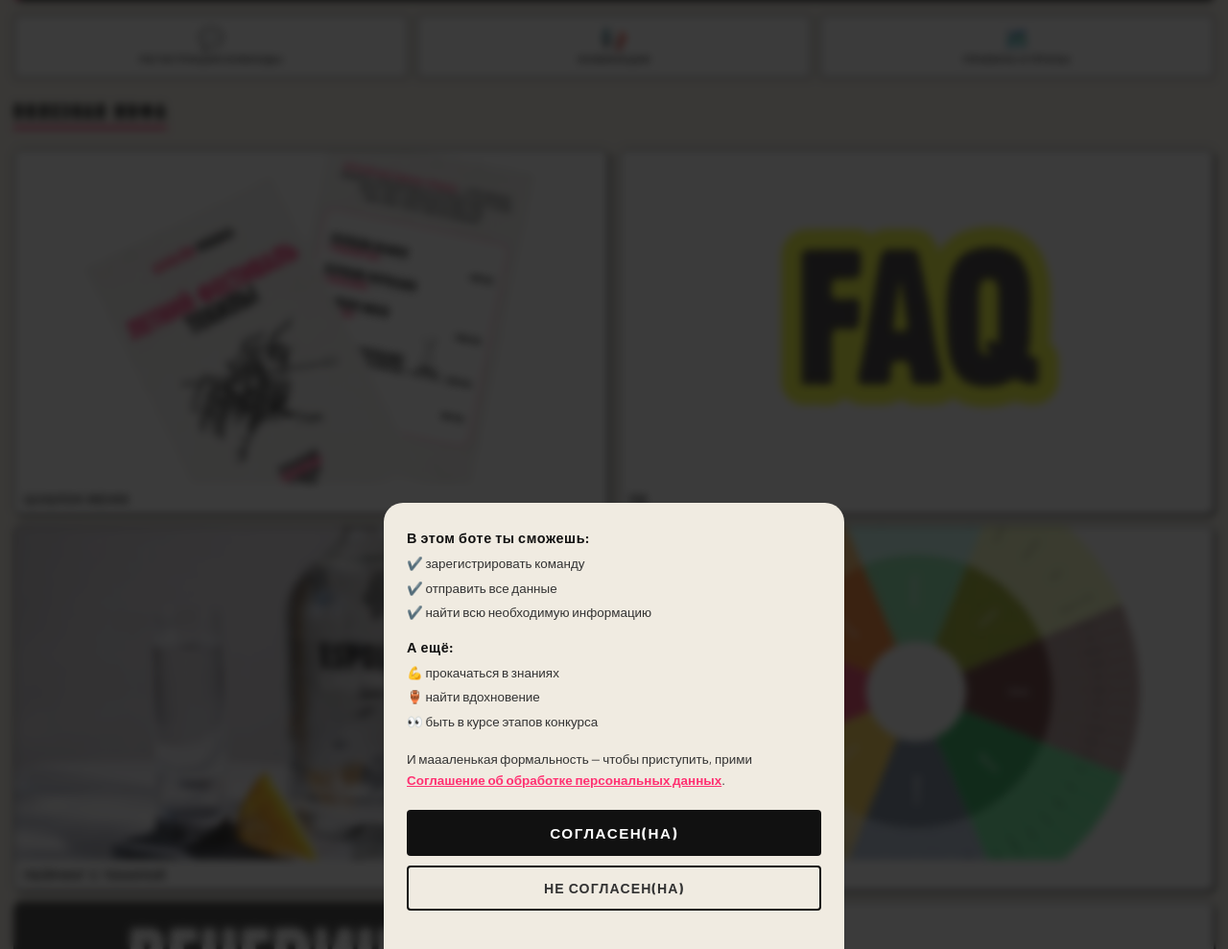
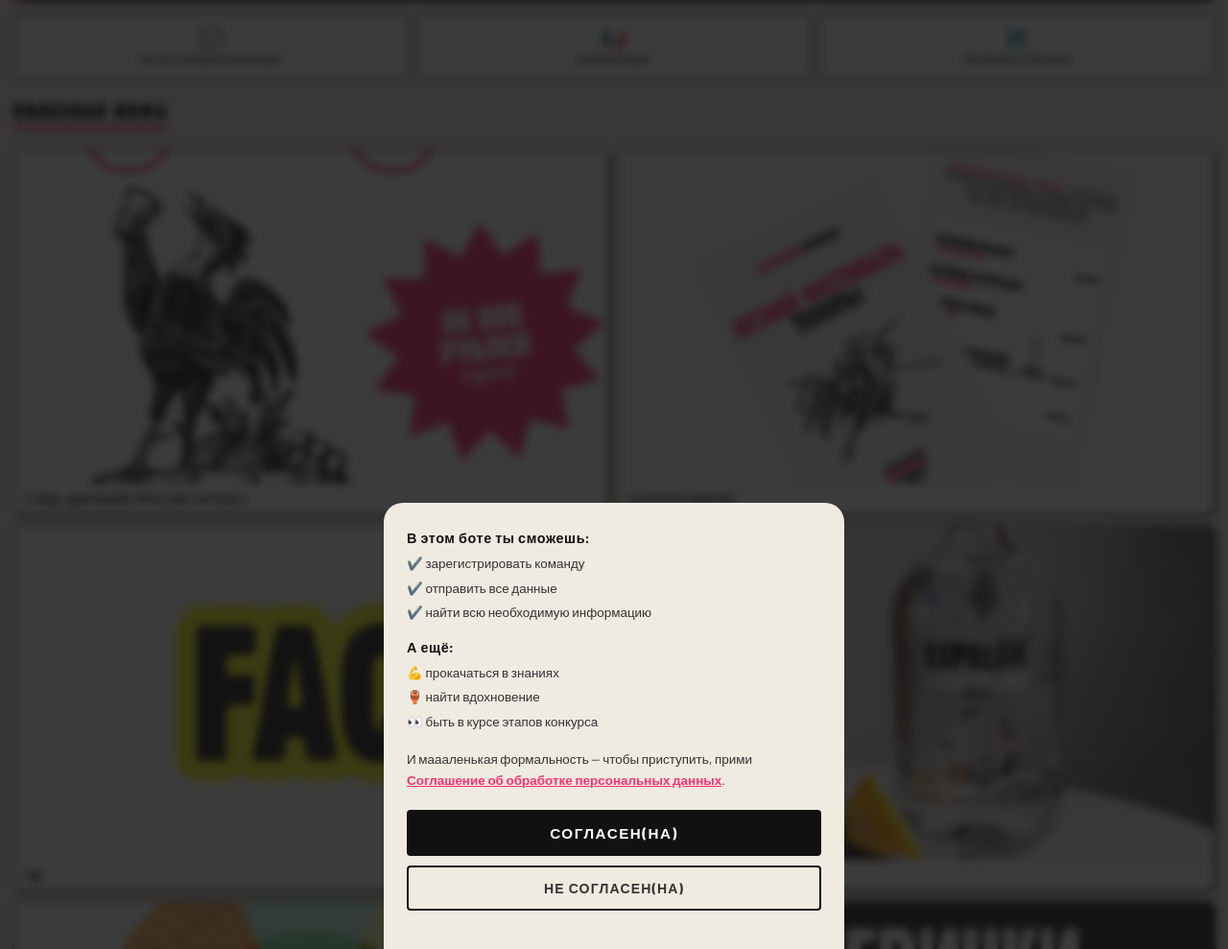
Before and after one commit to therop17/epsolon, a Flask app: page / in a window 1280 px wide. Shown: the part 183-1172 px from the top of the page at 96% size. Run offline with Flask 3, Linux system fonts and the light colour scheme; some libraries are stand-ins or nearby versions; some web fonts are replaced.

Commit message:
Move Bold Enlightener guide card to top of home page

```diff
--- a/templates/index.html
+++ b/templates/index.html
@@ -115,6 +115,10 @@
 
             <div class="titlenames"><h1>Полезная инфа</h1></div>
             <div class="content-grid">
+                <a class="content-card" href="https://docs.google.com/document/d/1tnzHXpyVRIdS3lH_SzupPlaIswOZ6fOFzDYuGNMBTs8/edit?usp=sharing" target="_blank" rel="noopener">
+        <div class="card-bg card-photo"><img src="/static/img/enlighten.jpg" alt="Гайд «Дерзкий просветитель»"></div>
+        <div class="content-label"><div class="content-title">Гайд «Дерзкий просветитель»</div></div>
+                 </a>
                 <a class="content-card" href="https://drive.google.com/drive/folders/1Uk112bYl9-ebBlz_y2A6g9WHljXjHaEy?usp=drive_link" target="_blank" rel="noopener">
         <div class="card-bg card-photo"><img src="/static/img/menu_template.jpg" alt="Шаблон меню"></div>
         <div class="content-label"><div class="content-title">Шаблон меню</div></div>
```
